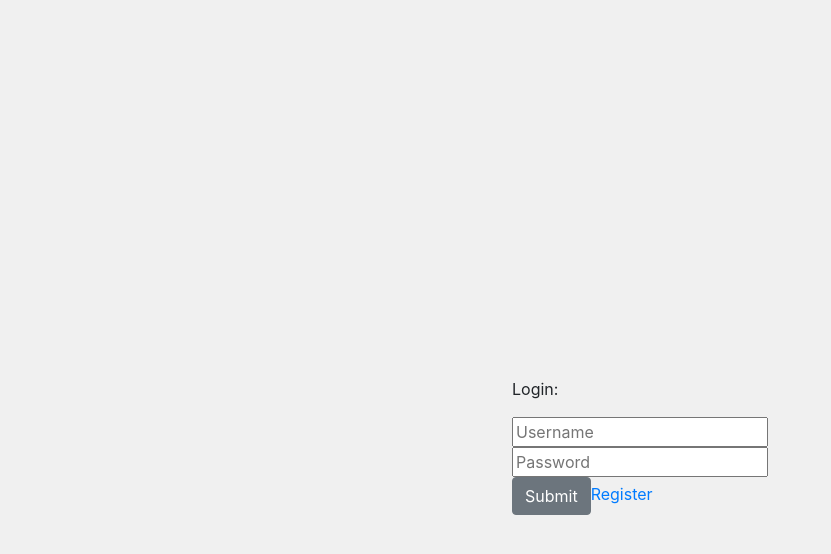
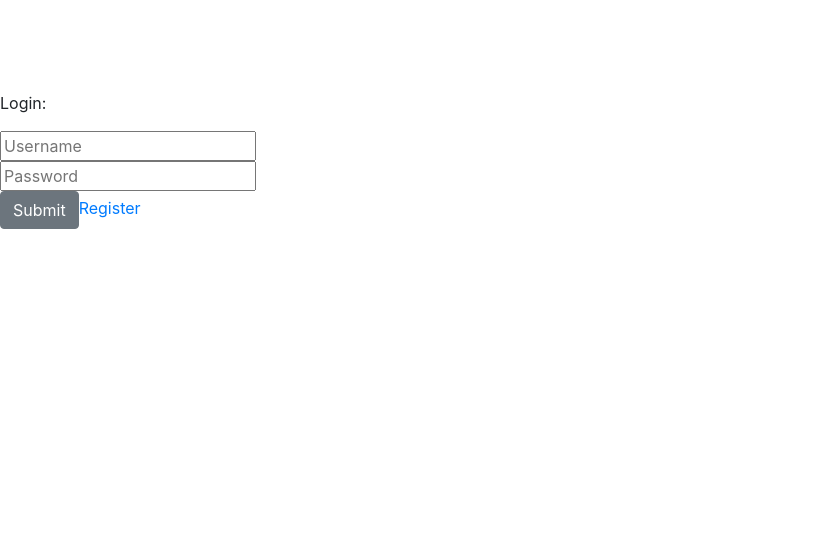
Before and after one commit to Build-Week-Med-Cabinet-6/front-end, a React (Create React App) app: page / in a window 1280 px wide. Shown: the top 554 px of the page, without its empty margins (0-831 px from the left). Built offline with nearby package versions, Linux system fonts and the light colour scheme.

Commit message:
fix routes not working
removes the Wrapper component.

```diff
--- a/src/components/App.jsx
+++ b/src/components/App.jsx
@@ -24,22 +24,14 @@ function App() {
       <div className="App">
         <Switch>
           <PrivateRoute exact path="/protected" component={PrivateRoute} />
-          <Route exact path="/">
-            <Wrapper>
-              <Login />
-            </Wrapper>
-          </Route>
+          <Route exact path="/" component={Login} />
 
           <Route path="/profile" component={Profile}/>
 
           <Route exact path="/login" component={Login} />
           <PrivateRoute exact path="/protected" component={Home} />
-          <Route path="/register">
-            <Wrapper>
-              <Register />
-            </Wrapper>
-          </Route>
-          <Route component={Register} />
+          <Route path="/register" component={Register} />
+          <Route component={Login} />
         </Switch>
       </div>
     </Route>
```
